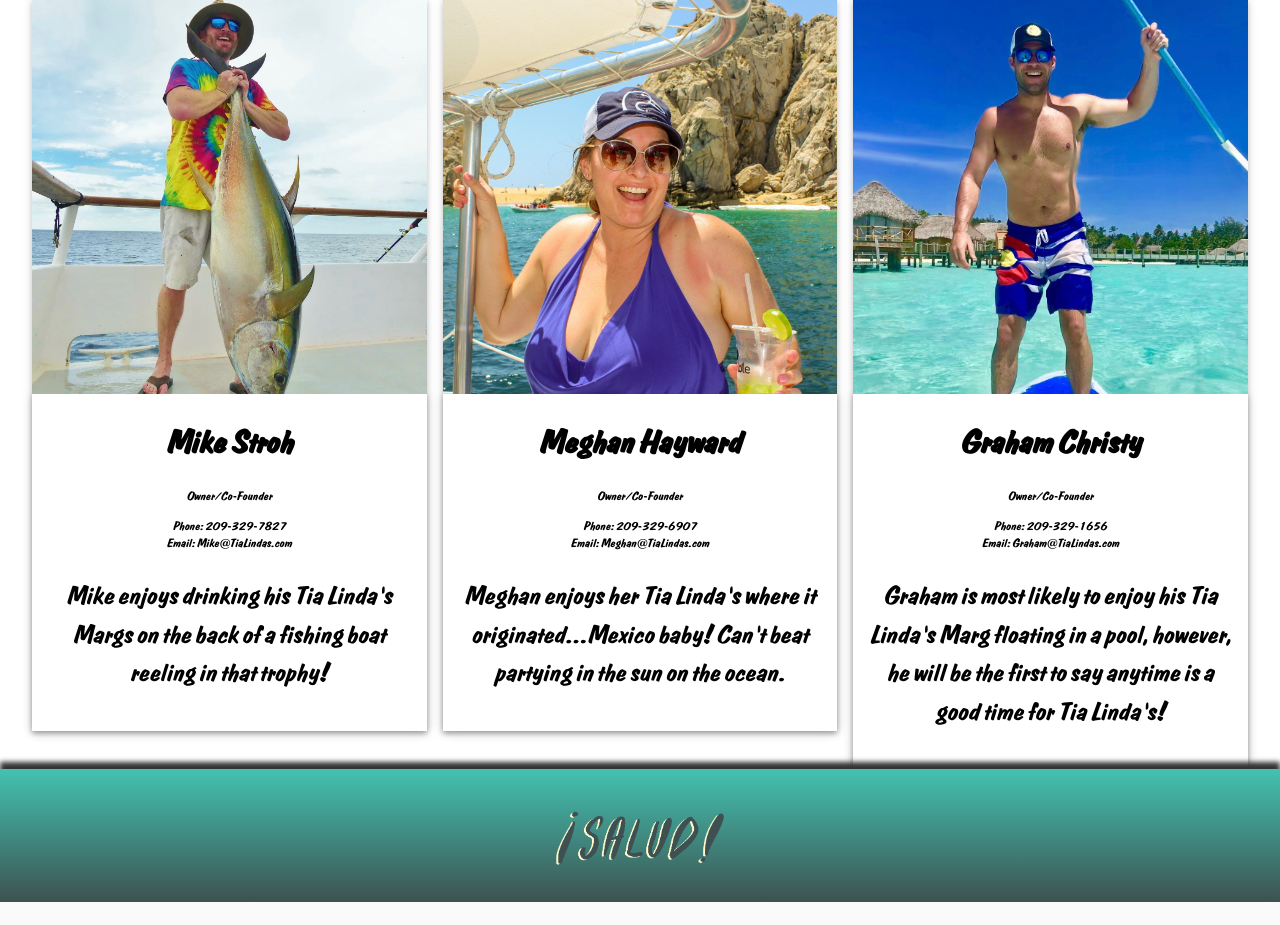
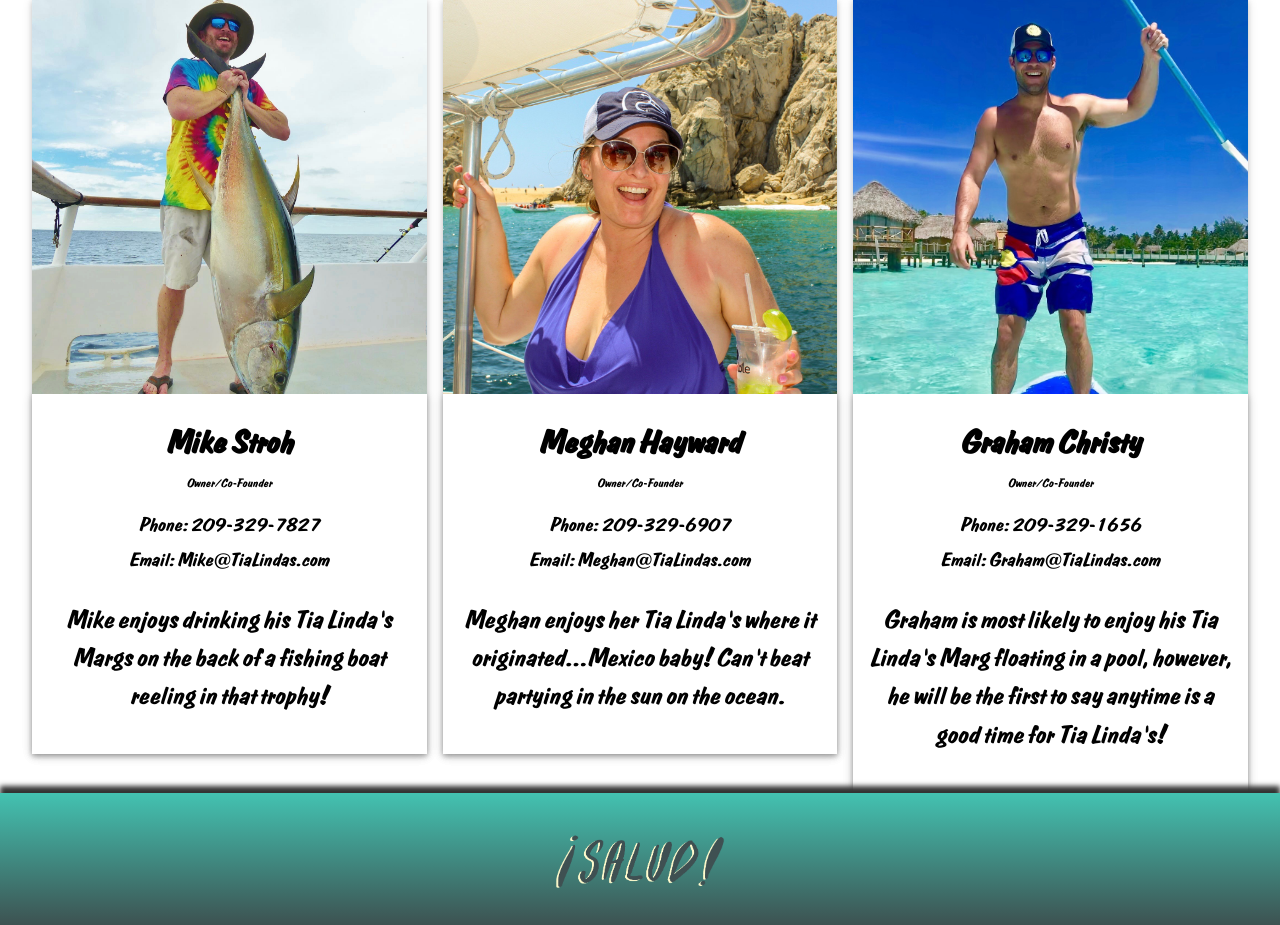
Before and after one commit to Grambodeen/Tia-Lindas-Site, a PHP site: page /contact.html in a window 1280 px wide. Shown: the part 193-1118 px from the top of the page. Before the commit the page ends 1095 px from the top, so only its background shows below. Run offline with PHP 8.4, Linux system fonts and the light colour scheme; some web fonts are replaced.

Commit message:
text size

```diff
--- a/contact.html
+++ b/contact.html
@@ -26,8 +26,8 @@
 				<div class="w3-card contact-text">
 					<p style="font-size:2.5vw; margin-top:1vw"><b>Mike Stroh</b></p>
 					<p class="w3-small btm">Owner/Co-Founder</p>
-					<p class="w3-small">Phone: 209-329-7827</p>
-					<p class="w3-small btm">Email: Mike@TiaLindas.com</p>
+					<p style="font-size:1.5vw;">Phone: 209-329-7827</p>
+					<p style="font-size:1.5vw; margin-top:-1vw">Email: Mike@TiaLindas.com</p>
 					<p>Mike enjoys drinking his Tia Linda's Margs on the back of a
 						fishing boat reeling in that trophy!</p>
 				</div>
@@ -40,8 +40,8 @@
 				<div class="w3-card contact-text">
 					<p style="font-size:2.5vw; margin-top:1vw"><b>Meghan Hayward</b></p>
 					<p class="w3-small btm">Owner/Co-Founder</p>
-					<p class="w3-small">Phone: 209-329-6907</p>
-					<p class="w3-small btm">Email: Meghan@TiaLindas.com</p>
+					<p style="font-size:1.5vw;">Phone: 209-329-6907</p>
+					<p style="font-size:1.5vw; margin-top:-1vw">Email: Meghan@TiaLindas.com</p>
 					<p>Meghan enjoys her Tia Linda's where it originated...Mexico baby!
 						Can't beat partying in the sun on the ocean.</p>
 				</div>
@@ -54,8 +54,8 @@
 				<div class="w3-card contact-text">
 					<p style="font-size:2.5vw; margin-top:1vw"><b>Graham Christy</b></p>
 					<p class="w3-small btm">Owner/Co-Founder</p>
-					<p class="w3-small">Phone: 209-329-1656</p>
-					<p class="w3-small btm">Email: Graham@TiaLindas.com</p>
+					<p style="font-size:1.5vw;">Phone: 209-329-1656</p>
+					<p style="font-size:1.5vw; margin-top:-1vw">Email: Graham@TiaLindas.com</p>
 					<p>Graham is most likely to enjoy his Tia Linda's Marg floating in
 						a pool, however, he will be the first to say anytime is a good
 						time for Tia Linda's!</p>
--- a/style4.css
+++ b/style4.css
@@ -30,7 +30,7 @@
 }
 
 .w3-small.btm {
-	margin-top: -1vw;
+	margin-top: -2vw;
 }
 
 .w3-tiny.up {
```
